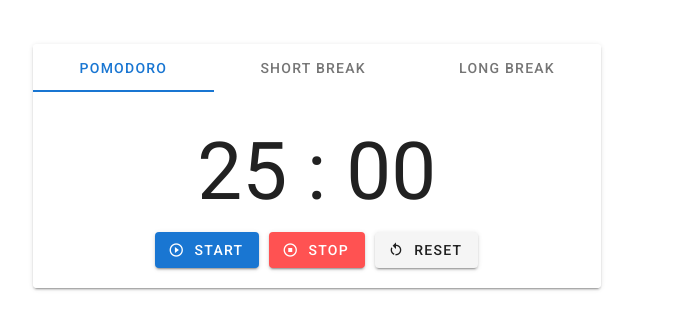
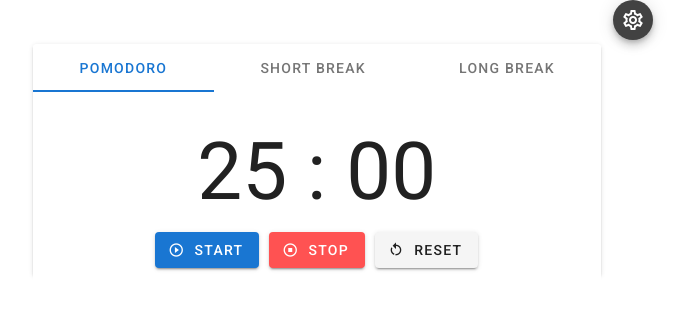
Before and after one commit to Brihadeeshrk/vue-pomodoro, a Vue app in the folder pomodoro-app/: page / in a window 1280 px wide. Shown: the top 330 px of the page, without its empty margins (422-1110 px from the left). Built offline with nearby package versions, Linux system fonts and the light colour scheme.

Commit message:
Settings have to be fixed

```diff
--- a/pomodoro-app/src/App.vue
+++ b/pomodoro-app/src/App.vue
@@ -4,8 +4,19 @@
       <v-container>
         <v-row>
           <v-col sm="6" offset-sm="4">
-            <Pomodoro/>
+            <Pomodoro :dialog="dialog" :closeDialog ="closeDialog"/>
           </v-col>
+          <v-btn
+                color="secondary"
+                dark
+                bottom
+                right
+                fab
+                small
+                @click="dialog = true"
+        >
+                <v-icon>mdi-cog-outline</v-icon>
+              </v-btn>
         </v-row>
       </v-container>
     </v-main>
@@ -22,8 +33,15 @@ export default {
     Pomodoro,
   },
 
-  data: () => ({
-    //
-  }),
+  data(){
+   return {
+     dialog: false,
+   }
+  },
+  methods: {
+    closeDialog() {
+      this.dialog = false
+    }
+  }
 };
 </script>
--- a/pomodoro-app/src/components/Pomodoro.vue
+++ b/pomodoro-app/src/components/Pomodoro.vue
@@ -15,11 +15,28 @@
             </div>
 
         </v-card>
+        <SettingsDialog :dialog="dialog" :closeDialog="closeDialog" :save="save" />
+
     </v-card>
 </template>
 
 <script>
+import SettingsDialog from './SettingsDialog.vue'
+
 export default {
+    components: {
+        SettingsDialog
+    },
+    props: {
+        dialog: {
+            type: Boolean,
+            require: true
+        },
+        closeDialog: {
+            type: Function,
+            require: true
+        },
+    },
     data() {
         return {
             timerInstance: null,
@@ -39,7 +56,7 @@ export default {
                 }
             ],
             totalSeconds: 25 * 60,
-            isRunning: false
+            isRunning: false,
         }
     },
     computed: {
@@ -65,6 +82,10 @@ export default {
             this.stop(),
             this.isRunning = true
             this.timerInstance = setInterval(() => {
+                if(this.totalSeconds <= 0) {
+                    this.stop()
+                    return
+                }
                 this.totalSeconds -= 1
             }, 1000)
         },
@@ -80,6 +101,9 @@ export default {
             console.log(num)
             this.CurrentTimer = num
             this.reset(this.timers[num].minutes)
+        },
+        save() {
+            this.closeDialog()
         }
     }
 }
--- /dev/null
+++ b/pomodoro-app/src/components/SettingsDialog.vue
@@ -0,0 +1,41 @@
+<template>
+    <v-row justify="center">
+    <v-dialog v-model="dialog" scrollable persistent max-width="300px" >
+      <v-card>
+        <v-card-title>
+          <span class="headline">Settings</span>
+        </v-card-title>
+
+        <v-card-text>
+            <v-text-field label="Pomodoro" />
+
+        </v-card-text>
+
+          <v-card-actions>
+          <v-spacer></v-spacer>
+          <v-btn color="blue darken-1" text @click="closeDialog"> Close </v-btn>
+          <v-btn color="blue darken-1" text @click="save"> Save </v-btn>
+        </v-card-actions>
+      </v-card>
+    </v-dialog>
+    </v-row>
+</template>
+
+<script>
+export default {
+    props: {
+        dialog: {
+            type: Boolean,
+            require: true
+        },
+        closeDialog: {
+            type: Function,
+            require: true
+        },
+        save: {
+            type: Function,
+            require: true
+        }
+    }
+}
+</script>
```
